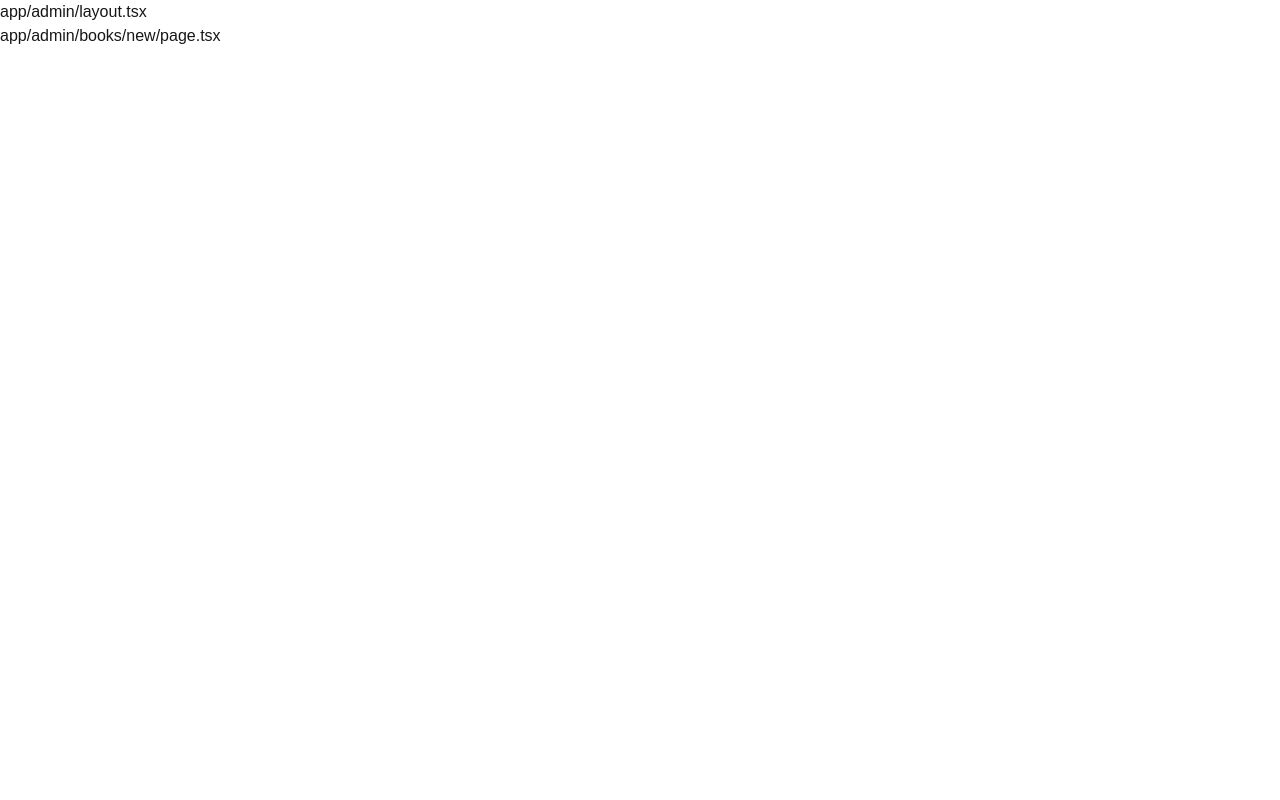
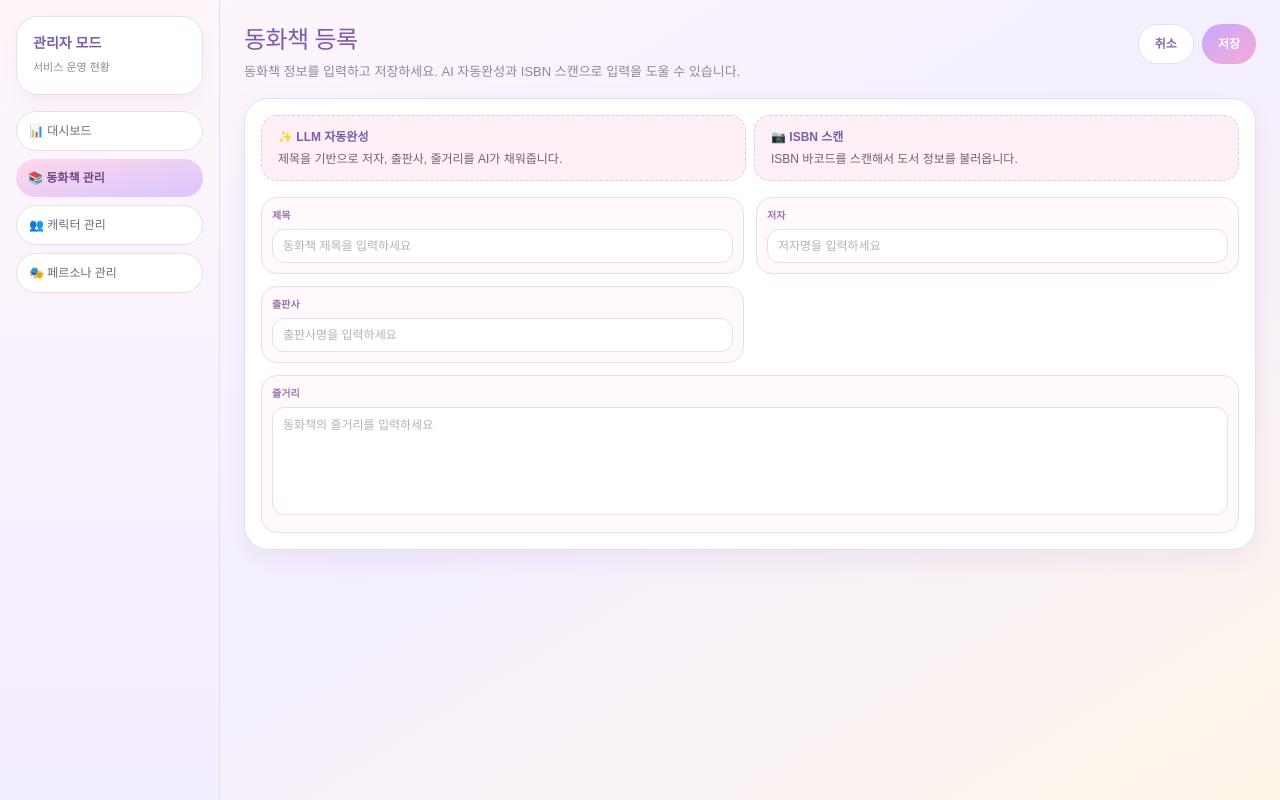
Before and after one commit to IKNK-Labs/book-lens, a Next.js app in the folder frontend/: page /admin/books/new in a window 1280 px wide. Built offline with nearby package versions, Linux system fonts and the light colour scheme.

Commit message:
Feat: 관리자쪽 프론트엔드 #6

```diff
--- a/frontend/src/app/admin/books/new/page.tsx
+++ b/frontend/src/app/admin/books/new/page.tsx
@@ -1,3 +1,114 @@
+"use client";
+
+import Link from "next/link";
+import { useState } from "react";
+
 export default function Page() {
-  return <div>app/admin/books/new/page.tsx</div>;
+  const [title, setTitle] = useState("");
+  const [author, setAuthor] = useState("");
+  const [publisher, setPublisher] = useState("");
+  const [synopsis, setSynopsis] = useState("");
+
+  return (
+    <div>
+      <div className="flex justify-between items-start gap-4 mb-4">
+        <div>
+          <h3 className="text-2xl tracking-tight text-[#7d5ba6] m-0">
+            동화책 등록
+          </h3>
+          <p className="mt-1.5 text-[13px] text-[#94859d]">
+            동화책 정보를 입력하고 저장하세요. AI 자동완성과 ISBN 스캔으로
+            입력을 도울 수 있습니다.
+          </p>
+        </div>
+        <div className="flex gap-2 flex-wrap">
+          <Link
+            href="/admin/books"
+            className="rounded-full px-4 py-2.5 text-[12px] font-bold text-[#8b69a3] bg-white border border-[#eadcf0] whitespace-nowrap"
+          >
+            취소
+          </Link>
+          <button
+            type="button"
+            className="rounded-full px-4 py-2.5 text-[12px] font-bold text-white bg-gradient-to-br from-[#c7a8ff] to-[#f6a9d2] whitespace-nowrap"
+          >
+            저장
+          </button>
+        </div>
+      </div>
+
+      <section className="bg-white border border-[#eadcf0] rounded-3xl p-4 shadow-[0_10px_26px_rgba(180,140,205,0.13)]">
+        <div className="flex flex-col sm:flex-row gap-2 mb-4">
+          <button
+            type="button"
+            className="flex-1 rounded-2xl border border-dashed border-[#d9c7ff] bg-[#fff0f7] px-4 py-3 text-left text-[12px] text-[#6f6174]"
+          >
+            <b className="block text-[#7d5ba6] mb-1">✨ LLM 자동완성</b>
+            제목을 기반으로 저자, 출판사, 줄거리를 AI가 채워줍니다.
+          </button>
+          <button
+            type="button"
+            className="flex-1 rounded-2xl border border-dashed border-[#d9c7ff] bg-[#fff0f7] px-4 py-3 text-left text-[12px] text-[#6f6174]"
+          >
+            <b className="block text-[#7d5ba6] mb-1">📷 ISBN 스캔</b>
+            ISBN 바코드를 스캔해서 도서 정보를 불러옵니다.
+          </button>
+        </div>
+
+        <div className="grid grid-cols-1 sm:grid-cols-2 gap-3">
+          <div className="bg-[#fff9fc] border border-[#eadcf0] rounded-2xl p-2.5">
+            <label className="block text-[10px] font-bold text-[#9b74ad] mb-1.5">
+              제목
+            </label>
+            <input
+              type="text"
+              value={title}
+              onChange={(e) => setTitle(e.target.value)}
+              placeholder="동화책 제목을 입력하세요"
+              className="w-full min-h-[34px] bg-white border border-[#eadcf0] rounded-xl text-[12px] text-[#74617a] px-2.5 py-1.5 outline-none focus:border-[#c7a8ff]"
+            />
+          </div>
+
+          <div className="bg-[#fff9fc] border border-[#eadcf0] rounded-2xl p-2.5">
+            <label className="block text-[10px] font-bold text-[#9b74ad] mb-1.5">
+              저자
+            </label>
+            <input
+              type="text"
+              value={author}
+              onChange={(e) => setAuthor(e.target.value)}
+              placeholder="저자명을 입력하세요"
+              className="w-full min-h-[34px] bg-white border border-[#eadcf0] rounded-xl text-[12px] text-[#74617a] px-2.5 py-1.5 outline-none focus:border-[#c7a8ff]"
+            />
+          </div>
+
+          <div className="bg-[#fff9fc] border border-[#eadcf0] rounded-2xl p-2.5">
+            <label className="block text-[10px] font-bold text-[#9b74ad] mb-1.5">
+              출판사
+            </label>
+            <input
+              type="text"
+              value={publisher}
+              onChange={(e) => setPublisher(e.target.value)}
+              placeholder="출판사명을 입력하세요"
+              className="w-full min-h-[34px] bg-white border border-[#eadcf0] rounded-xl text-[12px] text-[#74617a] px-2.5 py-1.5 outline-none focus:border-[#c7a8ff]"
+            />
+          </div>
+
+          <div className="bg-[#fff9fc] border border-[#eadcf0] rounded-2xl p-2.5 sm:col-span-2">
+            <label className="block text-[10px] font-bold text-[#9b74ad] mb-1.5">
+              줄거리
+            </label>
+            <textarea
+              value={synopsis}
+              onChange={(e) => setSynopsis(e.target.value)}
+              placeholder="동화책의 줄거리를 입력하세요"
+              rows={5}
+              className="w-full bg-white border border-[#eadcf0] rounded-xl text-[12px] text-[#74617a] px-2.5 py-2 outline-none resize-none focus:border-[#c7a8ff]"
+            />
+          </div>
+        </div>
+      </section>
+    </div>
+  );
 }
--- a/frontend/src/app/admin/books/page.tsx
+++ b/frontend/src/app/admin/books/page.tsx
@@ -1,3 +1,47 @@
+import Link from "next/link";
+import BookCard from "@/components/admin/BookCard";
+
+const SAMPLE_BOOKS: { emoji: string; title: string; description: string }[] = [
+  // 데이터 연동 전까지는 비워둡니다.
+];
+
 export default function Page() {
-  return <div>app/admin/books/page.tsx</div>;
+  return (
+    <div>
+      <div className="flex justify-between items-start gap-4 mb-4">
+        <div>
+          <h3 className="text-2xl tracking-tight text-[#7d5ba6] m-0">
+            동화책 관리
+          </h3>
+          <p className="mt-1.5 text-[13px] text-[#94859d]">
+            등록된 동화책 목록을 확인하고 새 동화책을 추가합니다.
+          </p>
+        </div>
+        <Link
+          href="/admin/books/new"
+          className="rounded-full px-4 py-2.5 text-[12px] font-bold text-white bg-gradient-to-br from-[#c7a8ff] to-[#f6a9d2] whitespace-nowrap"
+        >
+          + 책 등록
+        </Link>
+      </div>
+
+      <section className="bg-white border border-[#eadcf0] rounded-3xl p-4 shadow-[0_10px_26px_rgba(180,140,205,0.13)]">
+        <h4 className="m-0 mb-3 text-[15px] text-[#72508c]">
+          등록된 동화책 목록
+        </h4>
+        {SAMPLE_BOOKS.length === 0 ? (
+          <div className="bg-[#fff9fc] border border-dashed border-[#eadcf0] rounded-2xl p-8 text-center text-[12px] text-[#94859d]">
+            아직 등록된 동화책이 없습니다. &quot;+ 책 등록&quot; 버튼을 눌러
+            새 동화책을 추가해보세요.
+          </div>
+        ) : (
+          <div className="grid grid-cols-1 sm:grid-cols-2 lg:grid-cols-3 gap-2.5">
+            {SAMPLE_BOOKS.map((book) => (
+              <BookCard key={book.title} {...book} />
+            ))}
+          </div>
+        )}
+      </section>
+    </div>
+  );
 }
--- a/frontend/src/app/admin/layout.tsx
+++ b/frontend/src/app/admin/layout.tsx
@@ -1,12 +1,28 @@
+"use client";
+
+import { usePathname } from "next/navigation";
+import Sidebar from "@/components/admin/Sidebar";
+
 export default function AdminLayout({
   children,
 }: Readonly<{
   children: React.ReactNode;
 }>) {
+  const pathname = usePathname();
+  const isLoginPage = pathname === "/admin/login";
+
+  if (isLoginPage) {
+    return (
+      <div className="min-h-screen bg-gradient-to-br from-[#fff7fb] via-[#f4efff] to-[#fff5e8]">
+        {children}
+      </div>
+    );
+  }
+
   return (
-    <div>
-      <div>app/admin/layout.tsx</div>
-      {children}
+    <div className="min-h-screen flex bg-gradient-to-br from-[#fff7fb] via-[#f4efff] to-[#fff5e8] text-[#594764]">
+      <Sidebar />
+      <main className="flex-1 p-6">{children}</main>
     </div>
   );
 }
--- a/frontend/src/components/admin/BookCard.tsx
+++ b/frontend/src/components/admin/BookCard.tsx
@@ -1,3 +1,23 @@
-export default function BookCard() {
-  return <div>components/admin/BookCard.tsx</div>;
+type BookCardProps = {
+  emoji?: string;
+  title: string;
+  description: string;
+};
+
+export default function BookCard({
+  emoji = "📖",
+  title,
+  description,
+}: BookCardProps) {
+  return (
+    <div className="bg-[#fff9fc] border border-[#eadcf0] rounded-[20px] p-3 min-h-[128px]">
+      <div className="h-16 rounded-2xl bg-gradient-to-br from-[#ffd6ea] via-[#cdbdff] to-[#ffeabf] grid place-items-center text-2xl mb-2">
+        {emoji}
+      </div>
+      <b className="block text-[12px] text-[#65506e]">{title}</b>
+      <span className="block mt-1 text-[10px] text-[#94859d] leading-snug">
+        {description}
+      </span>
+    </div>
+  );
 }
--- a/frontend/src/components/admin/Sidebar.tsx
+++ b/frontend/src/components/admin/Sidebar.tsx
@@ -1,3 +1,46 @@
+"use client";
+
+import Link from "next/link";
+import { usePathname } from "next/navigation";
+
+const MENU_ITEMS = [
+  { href: "/admin", label: "📊 대시보드" },
+  { href: "/admin/books", label: "📚 동화책 관리" },
+  { href: "/admin/characters", label: "👥 캐릭터 관리" },
+  { href: "/admin/personas", label: "🎭 페르소나 관리" },
+];
+
 export default function Sidebar() {
-  return <div>components/admin/Sidebar.tsx</div>;
+  const pathname = usePathname();
+
+  return (
+    <aside className="w-[220px] shrink-0 bg-gradient-to-b from-[#fff7fb] to-[#f2ecff] border-r border-[#eadcf0] p-4">
+      <div className="bg-white border border-[#eadcf0] rounded-[22px] p-4 mb-4 shadow-[0_8px_20px_rgba(186,156,205,0.12)]">
+        <b className="block text-[14px] text-[#7d5ba6]">관리자 모드</b>
+        <span className="text-[11px] text-[#94859d]">서비스 운영 현황</span>
+      </div>
+      <nav className="grid gap-2">
+        {MENU_ITEMS.map((item) => {
+          const isActive =
+            item.href === "/admin"
+              ? pathname === "/admin"
+              : pathname?.startsWith(item.href);
+
+          return (
+            <Link
+              key={item.href}
+              href={item.href}
+              className={`rounded-full px-3 py-2.5 text-[12px] transition-colors ${
+                isActive
+                  ? "bg-gradient-to-br from-[#ffd6ea] to-[#d9c7ff] text-[#6b4b82] font-bold"
+                  : "bg-white border border-[#eadcf0] text-[#78647f]"
+              }`}
+            >
+              {item.label}
+            </Link>
+          );
+        })}
+      </nav>
+    </aside>
+  );
 }
```
